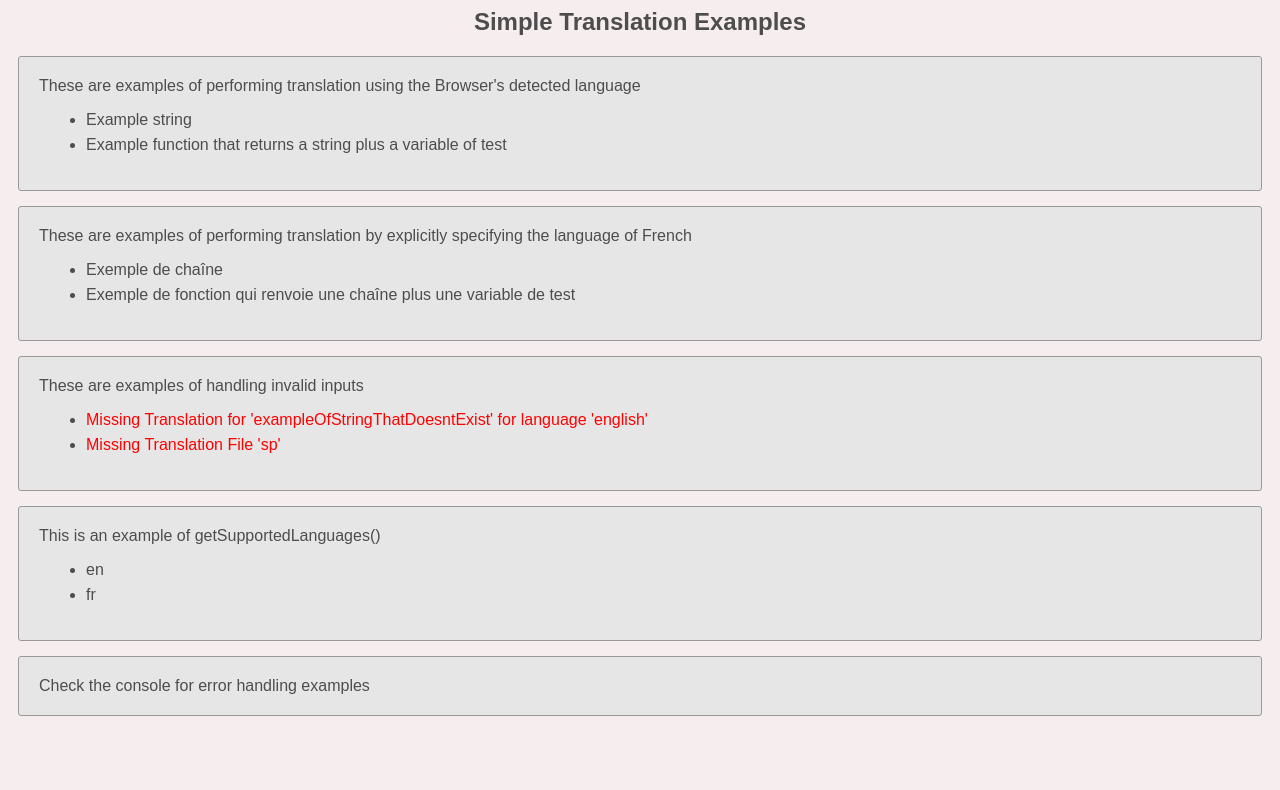
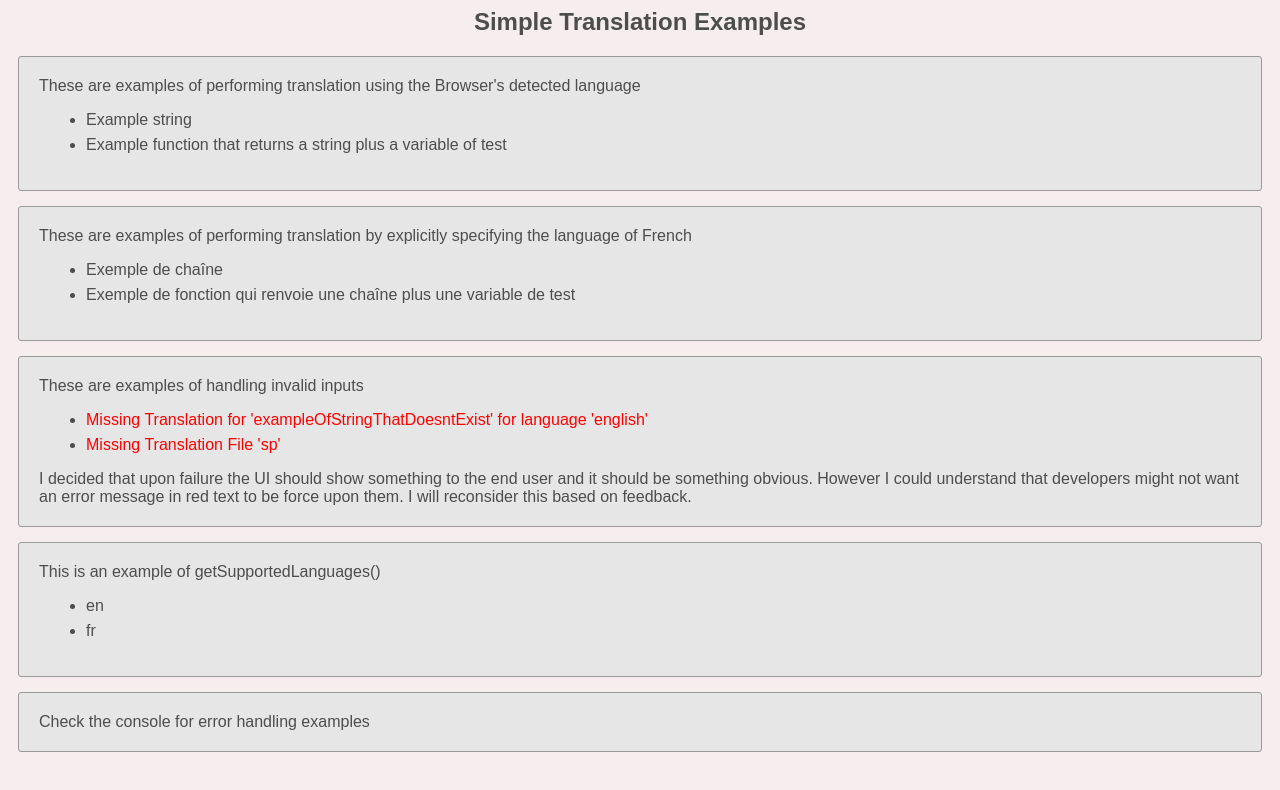
Before and after one commit to ssshake/simple-translation, a website: page examples/index.html in a window 1280 px wide. Drawn offline with Linux system fonts and the light colour scheme.

Commit message:
updated a comment in the exampel

```diff
--- a/examples/index.html
+++ b/examples/index.html
@@ -25,6 +25,7 @@
         <li id="missing-string-example"></li>
         <li id="missing-language-example"></li>
       </ul>
+      <div>I decided that upon failure the UI should show something to the end user and it should be something obvious. However I could understand that developers might not want an error message in red text to be force upon them. I will reconsider this based on feedback.</div>
     </div>
 
     <div class="container">
```
